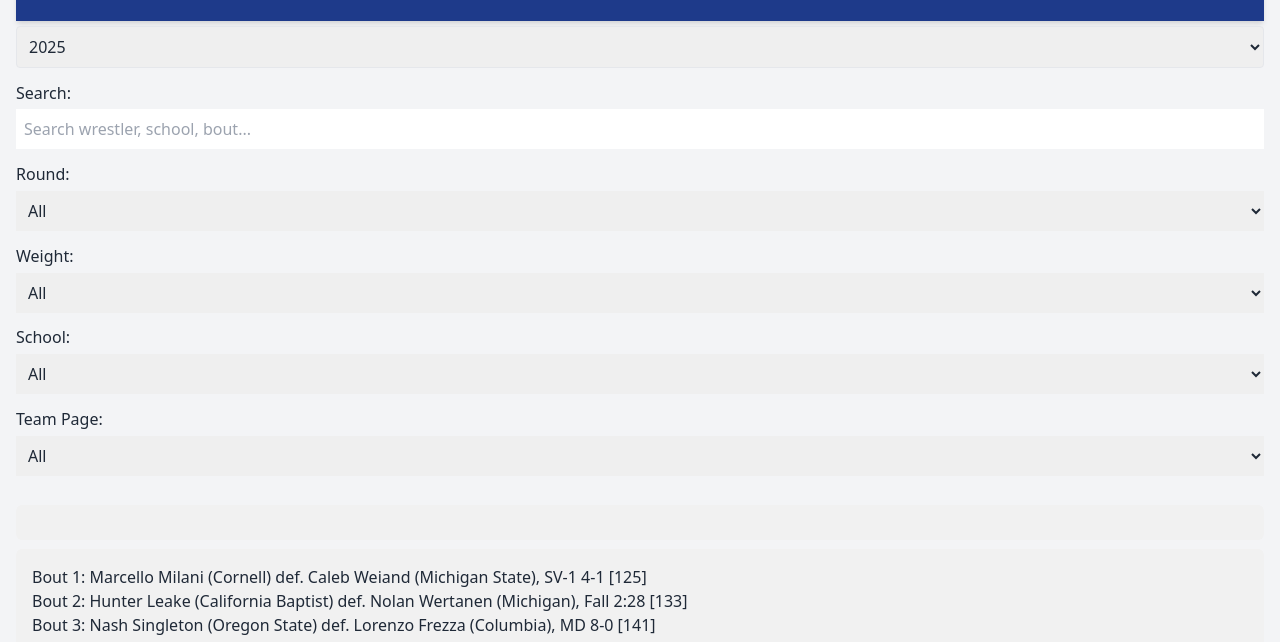
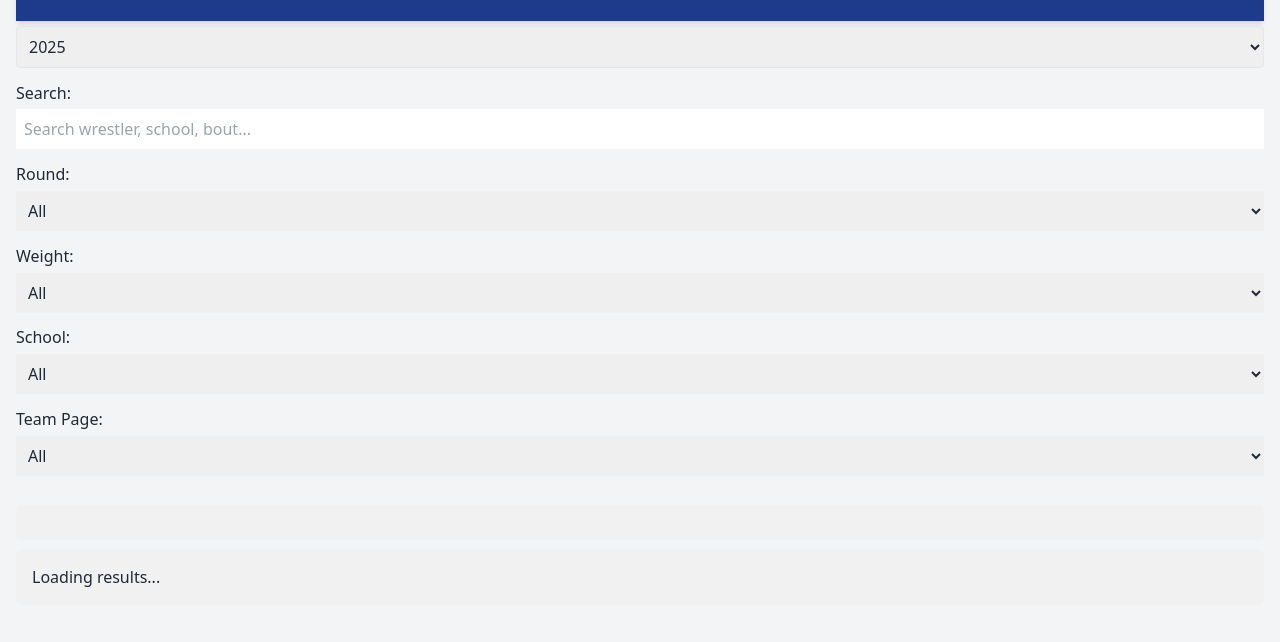
Before and after one commit to AdrianStewart-wrestling/2025NCAAs, a plain HTML site: page index.html in a window 1280 px wide. Shown: the part 115-757 px from the top of the page. Drawn offline with nearby package versions, Linux system fonts and the light colour scheme; a script that the page names is missing.

Commit message:
Update index.html

```diff
--- a/index.html
+++ b/index.html
@@ -266,6 +266,6 @@
     Built by Adrian Stewart 717-433-0381 </a>
   </footer>
 
-  <script src="results.js"></script>
+
 </body>
 </html>
```
